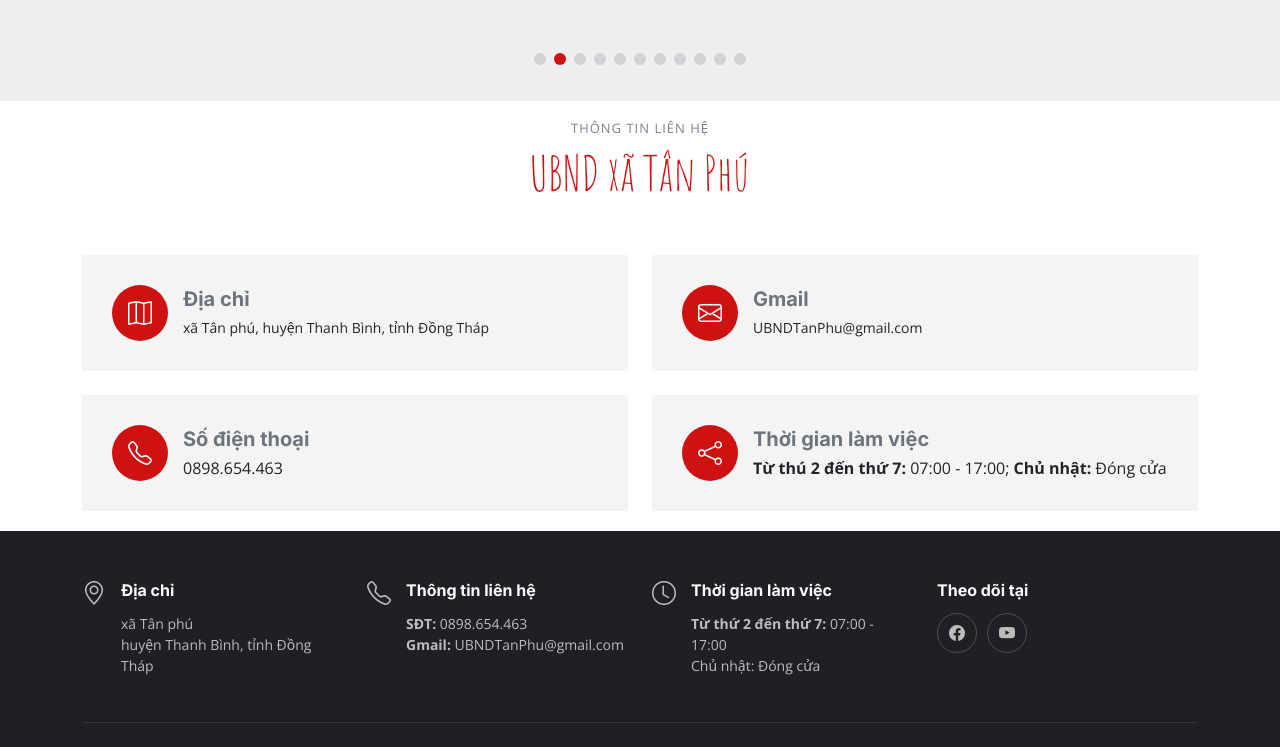
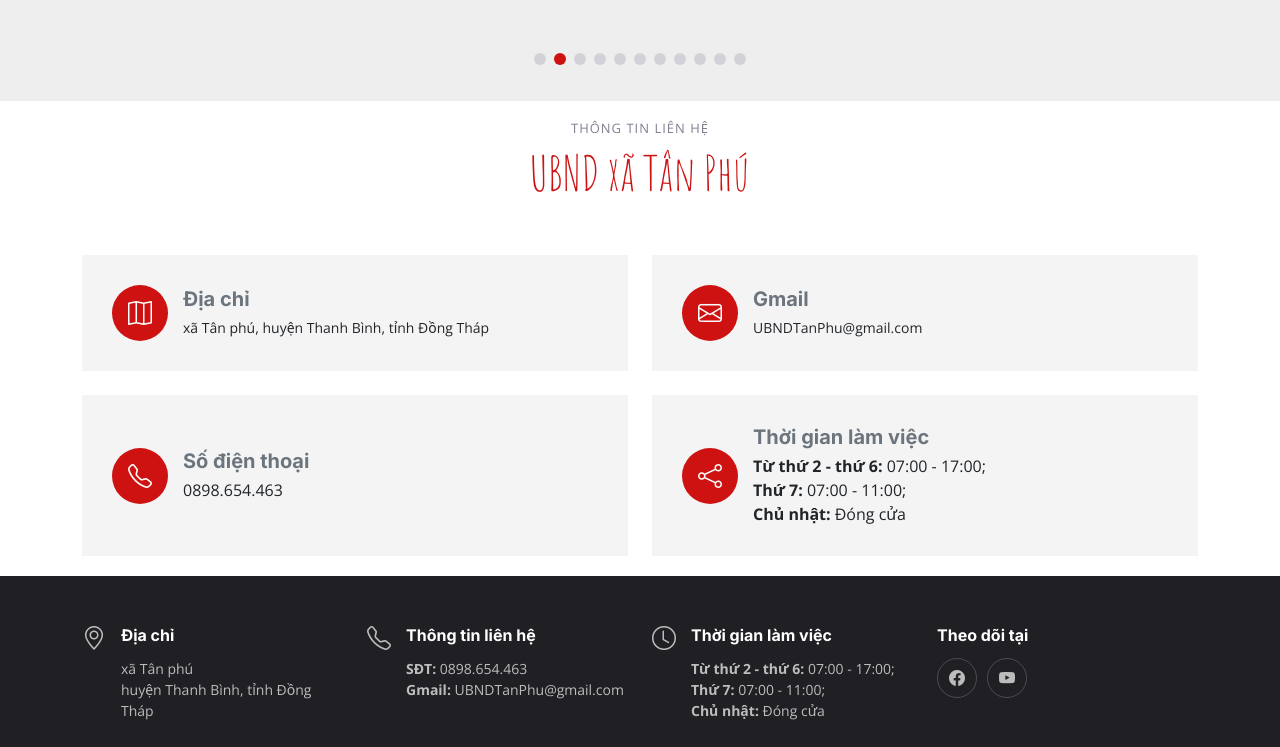
Before and after one commit to LeVuXuanAn/WebisteTanPhu, a plain HTML site: page Yummy/Yummy/index.html in a window 1280 px wide. Shown: the part 2989-3736 px from the top of the page. Drawn offline with nearby package versions, Linux system fonts and the light colour scheme.

Commit message:
FIX DAY & NUMBER

```diff
--- a/Yummy/Yummy/index.html
+++ b/Yummy/Yummy/index.html
@@ -216,7 +216,7 @@
 
           <div class="col-lg-3 col-md-6">
             <div class="stats-item text-center w-100 h-100">
-              <span data-purecounter-start="0" data-purecounter-end="6840" data-purecounter-duration="1" class="purecounter"></span>
+              <span data-purecounter-start="0" data-purecounter-end="6480" data-purecounter-duration="1" class="purecounter"></span>
               <p>người dân</p>
             </div>
           </div><!-- End Stats Item -->
@@ -488,8 +488,11 @@
               <i class="icon bi bi-share flex-shrink-0"></i>
               <div>
                 <h3>Thời gian làm việc</h3>
-                <div><strong>Từ thú 2 đến thứ 7:</strong> 07:00 - 17:00;
-                  <strong>Chủ nhật:</strong> Đóng cửa
+                <div><strong>Từ thứ 2 - thứ 6:</strong> 07:00 - 17:00;
+                </div>
+                <div><strong>Thứ 7:</strong> 07:00 - 11:00;
+                </div>
+                <div><strong>Chủ nhật:</strong> Đóng cửa
                 </div>
               </div>
             </div>
@@ -557,10 +560,12 @@
           <i class="bi bi-clock icon"></i>
           <div>
             <h4>Thời gian làm việc</h4>
-            <p>
-              <strong>Từ thứ 2 đến thứ 7:</strong> 07:00 - 17:00<br>
-              Chủ nhật: Đóng cửa
-            </p>
+            <div><strong>Từ thứ 2 - thứ 6:</strong> 07:00 - 17:00;
+            </div>
+            <div><strong>Thứ 7:</strong> 07:00 - 11:00;
+            </div>
+            <div><strong>Chủ nhật:</strong> Đóng cửa
+            </div>
           </div>
         </div>
 
```
